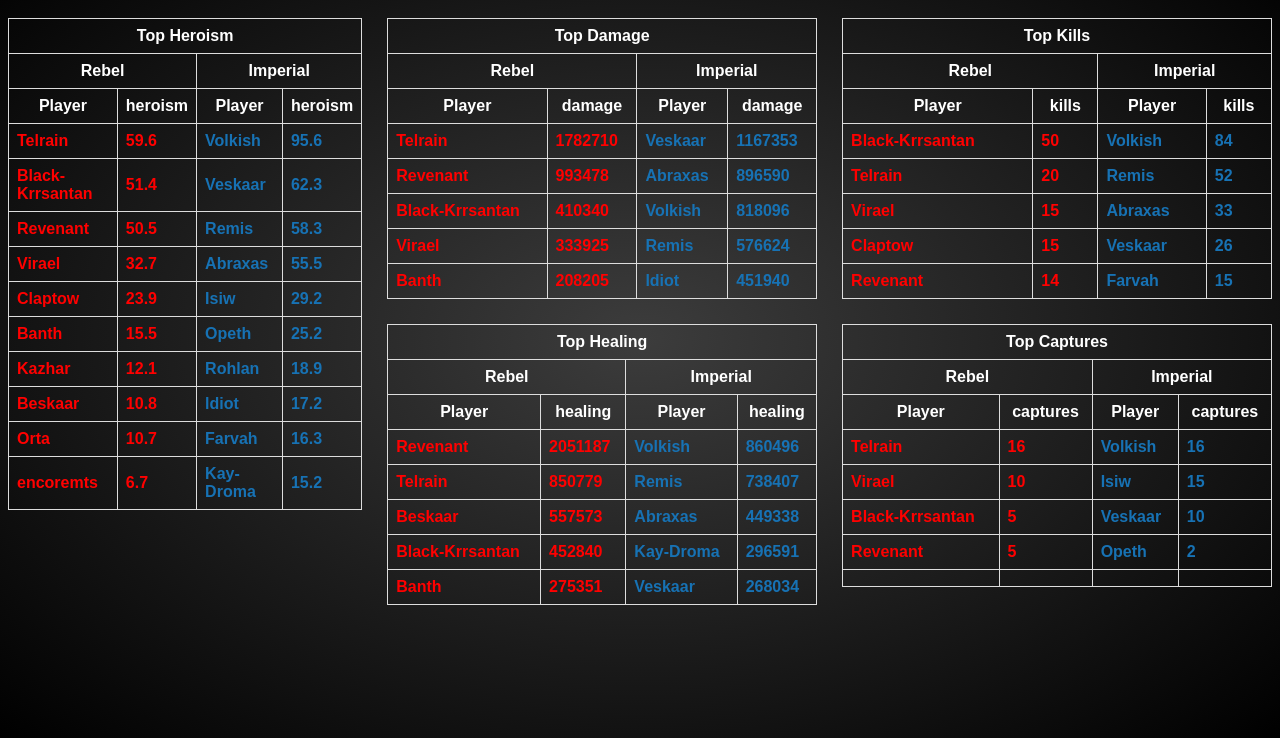
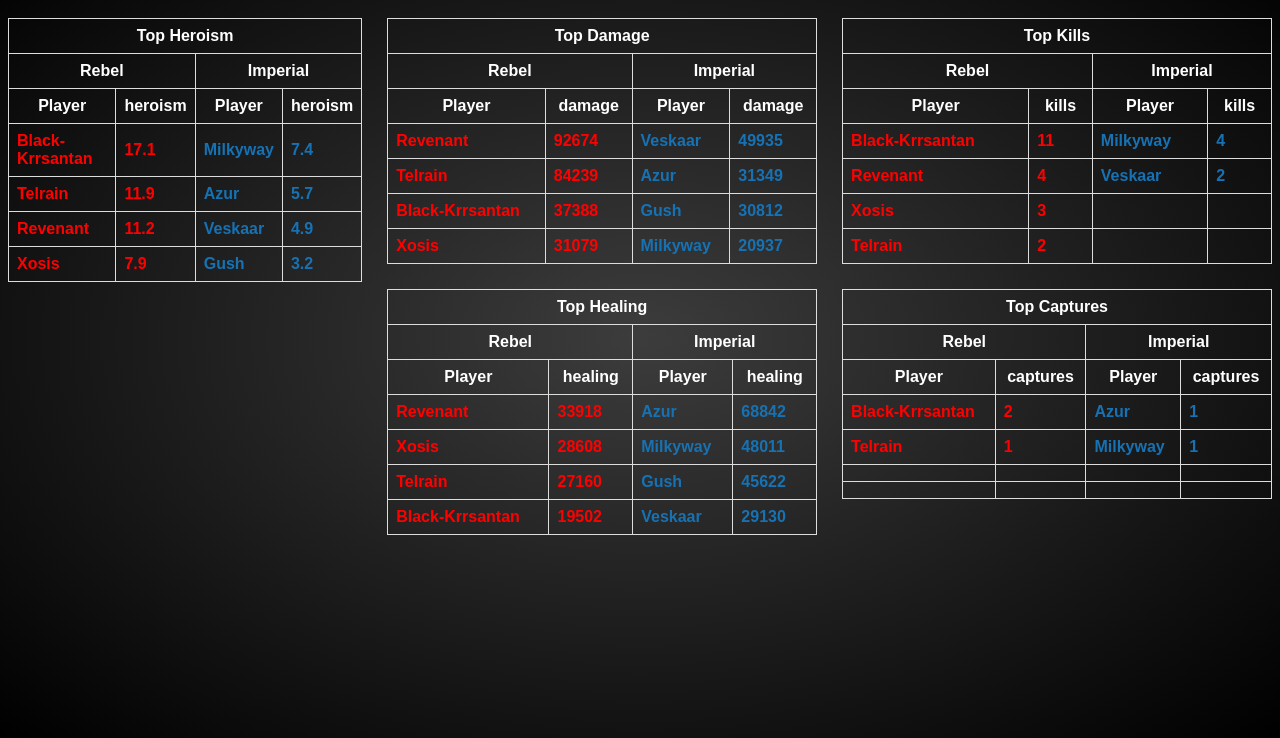
Before and after one commit to reidhansell/BF-03, a website: page table.html in a window 1280 px wide. Shown: the part 62-800 px from the top of the page. Drawn offline with Linux system fonts and the light colour scheme.

Commit message:
fix weekly calculations by creating new player objects

```diff
--- a/table.html
+++ b/table.html
@@ -71,73 +71,31 @@
                 <tr><th>Player</th><th>heroism</th><th>Player</th><th>heroism</th></tr>
 
                 <tr>
-                    <td class="rebel-text">Telrain</td>
-                    <td class="rebel-text">59.6</td>
-                    <td class="imperial-text">Volkish</td>
-                    <td class="imperial-text">95.6</td>
+                    <td class="rebel-text">Black-Krrsantan</td>
+                    <td class="rebel-text">17.1</td>
+                    <td class="imperial-text">Milkyway</td>
+                    <td class="imperial-text">7.4</td>
                 </tr>
 
                 <tr>
-                    <td class="rebel-text">Black-Krrsantan</td>
-                    <td class="rebel-text">51.4</td>
-                    <td class="imperial-text">Veskaar</td>
-                    <td class="imperial-text">62.3</td>
+                    <td class="rebel-text">Telrain</td>
+                    <td class="rebel-text">11.9</td>
+                    <td class="imperial-text">Azur</td>
+                    <td class="imperial-text">5.7</td>
                 </tr>
 
                 <tr>
                     <td class="rebel-text">Revenant</td>
-                    <td class="rebel-text">50.5</td>
-                    <td class="imperial-text">Remis</td>
-                    <td class="imperial-text">58.3</td>
+                    <td class="rebel-text">11.2</td>
+                    <td class="imperial-text">Veskaar</td>
+                    <td class="imperial-text">4.9</td>
                 </tr>
 
                 <tr>
-                    <td class="rebel-text">Virael</td>
-                    <td class="rebel-text">32.7</td>
-                    <td class="imperial-text">Abraxas</td>
-                    <td class="imperial-text">55.5</td>
-                </tr>
-
-                <tr>
-                    <td class="rebel-text">Claptow</td>
-                    <td class="rebel-text">23.9</td>
-                    <td class="imperial-text">Isiw</td>
-                    <td class="imperial-text">29.2</td>
-                </tr>
-
-                <tr>
-                    <td class="rebel-text">Banth</td>
-                    <td class="rebel-text">15.5</td>
-                    <td class="imperial-text">Opeth</td>
-                    <td class="imperial-text">25.2</td>
-                </tr>
-
-                <tr>
-                    <td class="rebel-text">Kazhar</td>
-                    <td class="rebel-text">12.1</td>
-                    <td class="imperial-text">Rohlan</td>
-                    <td class="imperial-text">18.9</td>
-                </tr>
-
-                <tr>
-                    <td class="rebel-text">Beskaar</td>
-                    <td class="rebel-text">10.8</td>
-                    <td class="imperial-text">ldiot</td>
-                    <td class="imperial-text">17.2</td>
-                </tr>
-
-                <tr>
-                    <td class="rebel-text">Orta</td>
-                    <td class="rebel-text">10.7</td>
-                    <td class="imperial-text">Farvah</td>
-                    <td class="imperial-text">16.3</td>
-                </tr>
-
-                <tr>
-                    <td class="rebel-text">encoremts</td>
-                    <td class="rebel-text">6.7</td>
-                    <td class="imperial-text">Kay-Droma</td>
-                    <td class="imperial-text">15.2</td>
+                    <td class="rebel-text">Xosis</td>
+                    <td class="rebel-text">7.9</td>
+                    <td class="imperial-text">Gush</td>
+                    <td class="imperial-text">3.2</td>
                 </tr>
 
             </table>
@@ -151,38 +109,31 @@
                 <tr><th>Player</th><th>damage</th><th>Player</th><th>damage</th></tr>
 
                 <tr>
-                    <td class="rebel-text">Telrain</td>
-                    <td class="rebel-text">1782710</td>
+                    <td class="rebel-text">Revenant</td>
+                    <td class="rebel-text">92674</td>
                     <td class="imperial-text">Veskaar</td>
-                    <td class="imperial-text">1167353</td>
+                    <td class="imperial-text">49935</td>
                 </tr>
 
                 <tr>
-                    <td class="rebel-text">Revenant</td>
-                    <td class="rebel-text">993478</td>
-                    <td class="imperial-text">Abraxas</td>
-                    <td class="imperial-text">896590</td>
+                    <td class="rebel-text">Telrain</td>
+                    <td class="rebel-text">84239</td>
+                    <td class="imperial-text">Azur</td>
+                    <td class="imperial-text">31349</td>
                 </tr>
 
                 <tr>
                     <td class="rebel-text">Black-Krrsantan</td>
-                    <td class="rebel-text">410340</td>
-                    <td class="imperial-text">Volkish</td>
-                    <td class="imperial-text">818096</td>
+                    <td class="rebel-text">37388</td>
+                    <td class="imperial-text">Gush</td>
+                    <td class="imperial-text">30812</td>
                 </tr>
 
                 <tr>
-                    <td class="rebel-text">Virael</td>
-                    <td class="rebel-text">333925</td>
-                    <td class="imperial-text">Remis</td>
-                    <td class="imperial-text">576624</td>
-                </tr>
-
-                <tr>
-                    <td class="rebel-text">Banth</td>
-                    <td class="rebel-text">208205</td>
-                    <td class="imperial-text">ldiot</td>
-                    <td class="imperial-text">451940</td>
+                    <td class="rebel-text">Xosis</td>
+                    <td class="rebel-text">31079</td>
+                    <td class="imperial-text">Milkyway</td>
+                    <td class="imperial-text">20937</td>
                 </tr>
 
             </table>
@@ -195,37 +146,30 @@
 
                 <tr>
                     <td class="rebel-text">Black-Krrsantan</td>
-                    <td class="rebel-text">50</td>
-                    <td class="imperial-text">Volkish</td>
-                    <td class="imperial-text">84</td>
+                    <td class="rebel-text">11</td>
+                    <td class="imperial-text">Milkyway</td>
+                    <td class="imperial-text">4</td>
+                </tr>
+
+                <tr>
+                    <td class="rebel-text">Revenant</td>
+                    <td class="rebel-text">4</td>
+                    <td class="imperial-text">Veskaar</td>
+                    <td class="imperial-text">2</td>
+                </tr>
+
+                <tr>
+                    <td class="rebel-text">Xosis</td>
+                    <td class="rebel-text">3</td>
+                    <td class="imperial-text"></td>
+                    <td class="imperial-text"></td>
                 </tr>
 
                 <tr>
                     <td class="rebel-text">Telrain</td>
-                    <td class="rebel-text">20</td>
-                    <td class="imperial-text">Remis</td>
-                    <td class="imperial-text">52</td>
-                </tr>
-
-                <tr>
-                    <td class="rebel-text">Virael</td>
-                    <td class="rebel-text">15</td>
-                    <td class="imperial-text">Abraxas</td>
-                    <td class="imperial-text">33</td>
-                </tr>
-
-                <tr>
-                    <td class="rebel-text">Claptow</td>
-                    <td class="rebel-text">15</td>
-                    <td class="imperial-text">Veskaar</td>
-                    <td class="imperial-text">26</td>
-                </tr>
-
-                <tr>
-                    <td class="rebel-text">Revenant</td>
-                    <td class="rebel-text">14</td>
-                    <td class="imperial-text">Farvah</td>
-                    <td class="imperial-text">15</td>
+                    <td class="rebel-text">2</td>
+                    <td class="imperial-text"></td>
+                    <td class="imperial-text"></td>
                 </tr>
 
             </table>
@@ -240,37 +184,30 @@
 
                 <tr>
                     <td class="rebel-text">Revenant</td>
-                    <td class="rebel-text">2051187</td>
-                    <td class="imperial-text">Volkish</td>
-                    <td class="imperial-text">860496</td>
+                    <td class="rebel-text">33918</td>
+                    <td class="imperial-text">Azur</td>
+                    <td class="imperial-text">68842</td>
+                </tr>
+
+                <tr>
+                    <td class="rebel-text">Xosis</td>
+                    <td class="rebel-text">28608</td>
+                    <td class="imperial-text">Milkyway</td>
+                    <td class="imperial-text">48011</td>
                 </tr>
 
                 <tr>
                     <td class="rebel-text">Telrain</td>
-                    <td class="rebel-text">850779</td>
-                    <td class="imperial-text">Remis</td>
-                    <td class="imperial-text">738407</td>
-                </tr>
-
-                <tr>
-                    <td class="rebel-text">Beskaar</td>
-                    <td class="rebel-text">557573</td>
-                    <td class="imperial-text">Abraxas</td>
-                    <td class="imperial-text">449338</td>
+                    <td class="rebel-text">27160</td>
+                    <td class="imperial-text">Gush</td>
+                    <td class="imperial-text">45622</td>
                 </tr>
 
                 <tr>
                     <td class="rebel-text">Black-Krrsantan</td>
-                    <td class="rebel-text">452840</td>
-                    <td class="imperial-text">Kay-Droma</td>
-                    <td class="imperial-text">296591</td>
-                </tr>
-
-                <tr>
-                    <td class="rebel-text">Banth</td>
-                    <td class="rebel-text">275351</td>
+                    <td class="rebel-text">19502</td>
                     <td class="imperial-text">Veskaar</td>
-                    <td class="imperial-text">268034</td>
+                    <td class="imperial-text">29130</td>
                 </tr>
 
             </table>
@@ -282,31 +219,24 @@
                 <tr><th>Player</th><th>captures</th><th>Player</th><th>captures</th></tr>
 
                 <tr>
-                    <td class="rebel-text">Telrain</td>
-                    <td class="rebel-text">16</td>
-                    <td class="imperial-text">Volkish</td>
-                    <td class="imperial-text">16</td>
+                    <td class="rebel-text">Black-Krrsantan</td>
+                    <td class="rebel-text">2</td>
+                    <td class="imperial-text">Azur</td>
+                    <td class="imperial-text">1</td>
                 </tr>
 
                 <tr>
-                    <td class="rebel-text">Virael</td>
-                    <td class="rebel-text">10</td>
-                    <td class="imperial-text">Isiw</td>
-                    <td class="imperial-text">15</td>
+                    <td class="rebel-text">Telrain</td>
+                    <td class="rebel-text">1</td>
+                    <td class="imperial-text">Milkyway</td>
+                    <td class="imperial-text">1</td>
                 </tr>
 
                 <tr>
-                    <td class="rebel-text">Black-Krrsantan</td>
-                    <td class="rebel-text">5</td>
-                    <td class="imperial-text">Veskaar</td>
-                    <td class="imperial-text">10</td>
-                </tr>
-
-                <tr>
-                    <td class="rebel-text">Revenant</td>
-                    <td class="rebel-text">5</td>
-                    <td class="imperial-text">Opeth</td>
-                    <td class="imperial-text">2</td>
+                    <td class="rebel-text"></td>
+                    <td class="rebel-text"></td>
+                    <td class="imperial-text"></td>
+                    <td class="imperial-text"></td>
                 </tr>
 
                 <tr>
```
Also changed, not shown: databaseManager.js (+9 -13 lines), table.png, 1 other file.
